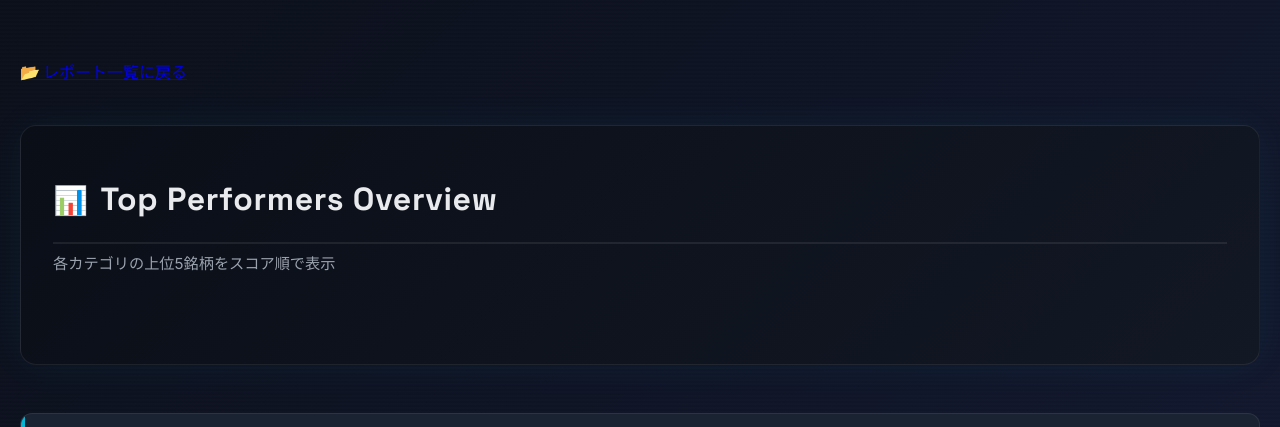
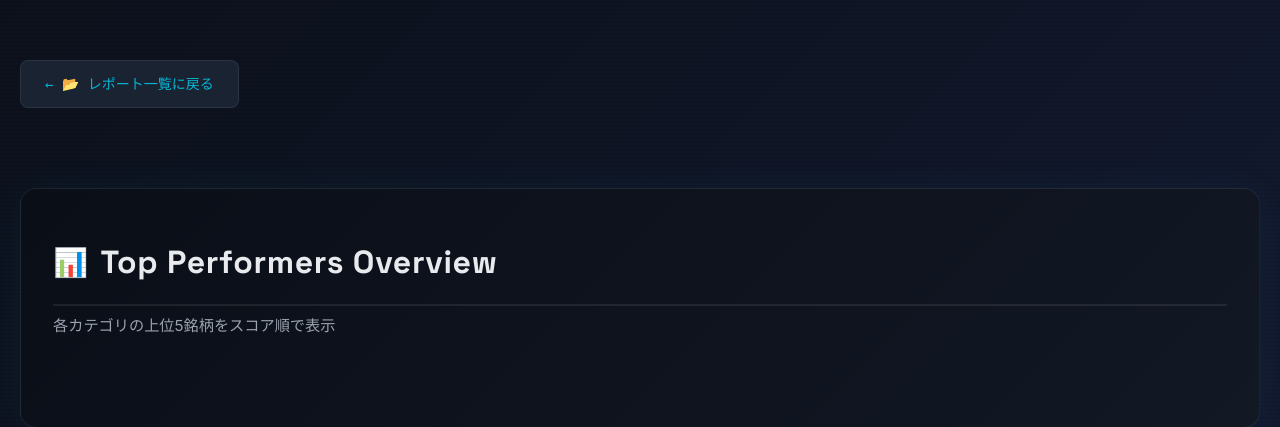
Before and after one commit to hatohato25/swing-stock-screener, a Python web app: template src/report/templates/index.html in a window 1280 px wide. Shown: the part 285-712 px from the top of the page. Run offline with Jinja, Linux system fonts and the light colour scheme; the template is opened without the code that fills it, so the values that code supplies are empty.

Commit message:
mod feat: ボタンCSSを修正しました

```diff
--- a/src/report/templates/index.html
+++ b/src/report/templates/index.html
@@ -152,6 +152,30 @@
         .date::after {
             content: ' ]';
             color: var(--accent-cyan);
+        }
+
+        .back-link {
+            display: inline-block;
+            margin-bottom: 40px;
+            padding: 12px 24px;
+            background: var(--bg-card);
+            border: 1px solid var(--border-subtle);
+            border-radius: 8px;
+            color: var(--accent-cyan);
+            text-decoration: none;
+            font-family: 'JetBrains Mono', monospace;
+            font-size: 14px;
+            transition: all 0.3s ease;
+        }
+
+        .back-link:hover {
+            border-color: var(--accent-cyan);
+            box-shadow: 0 0 24px var(--glow-cyan);
+            transform: translateX(-4px);
+        }
+
+        .back-link::before {
+            content: '← ';
         }
 
         .info-card {
```
